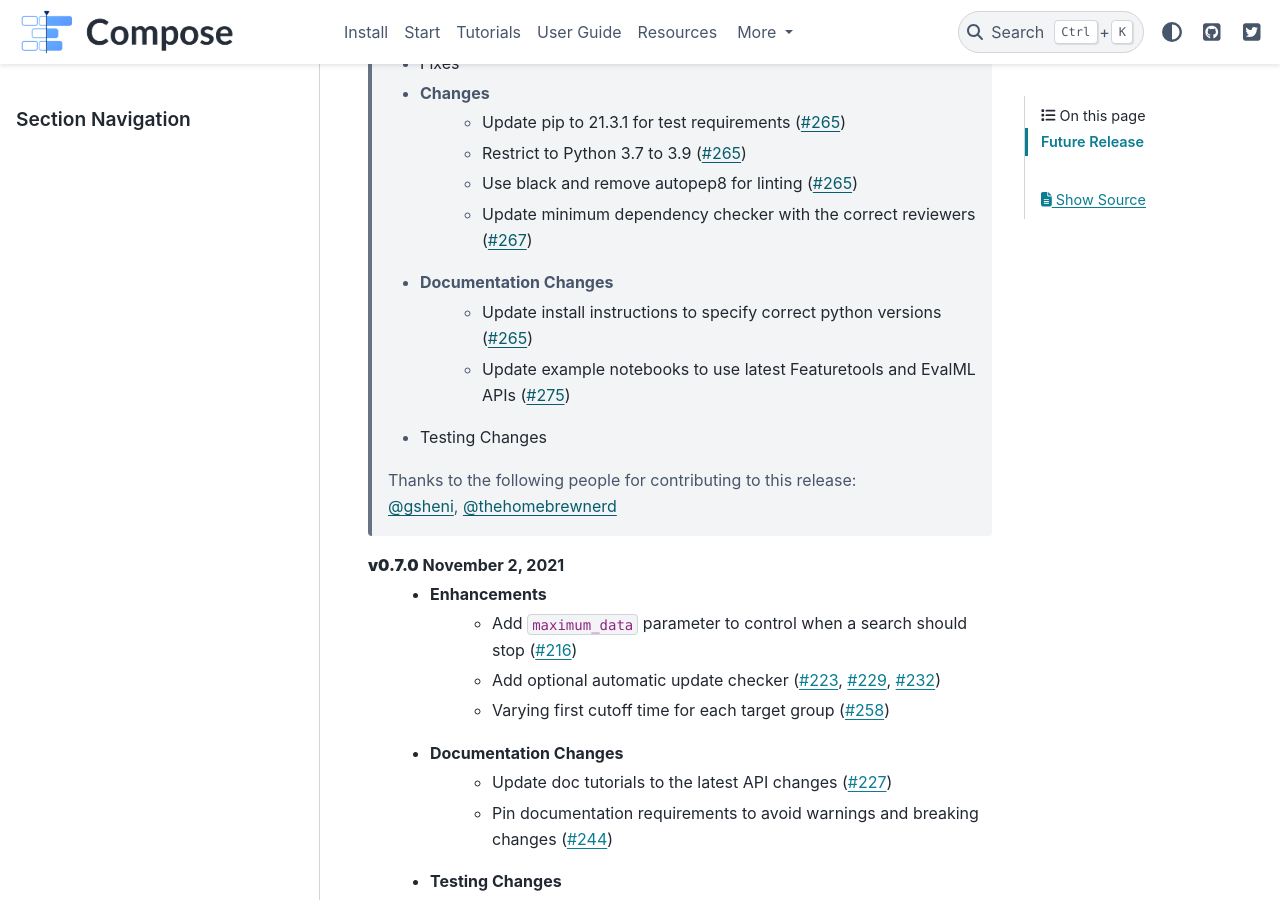
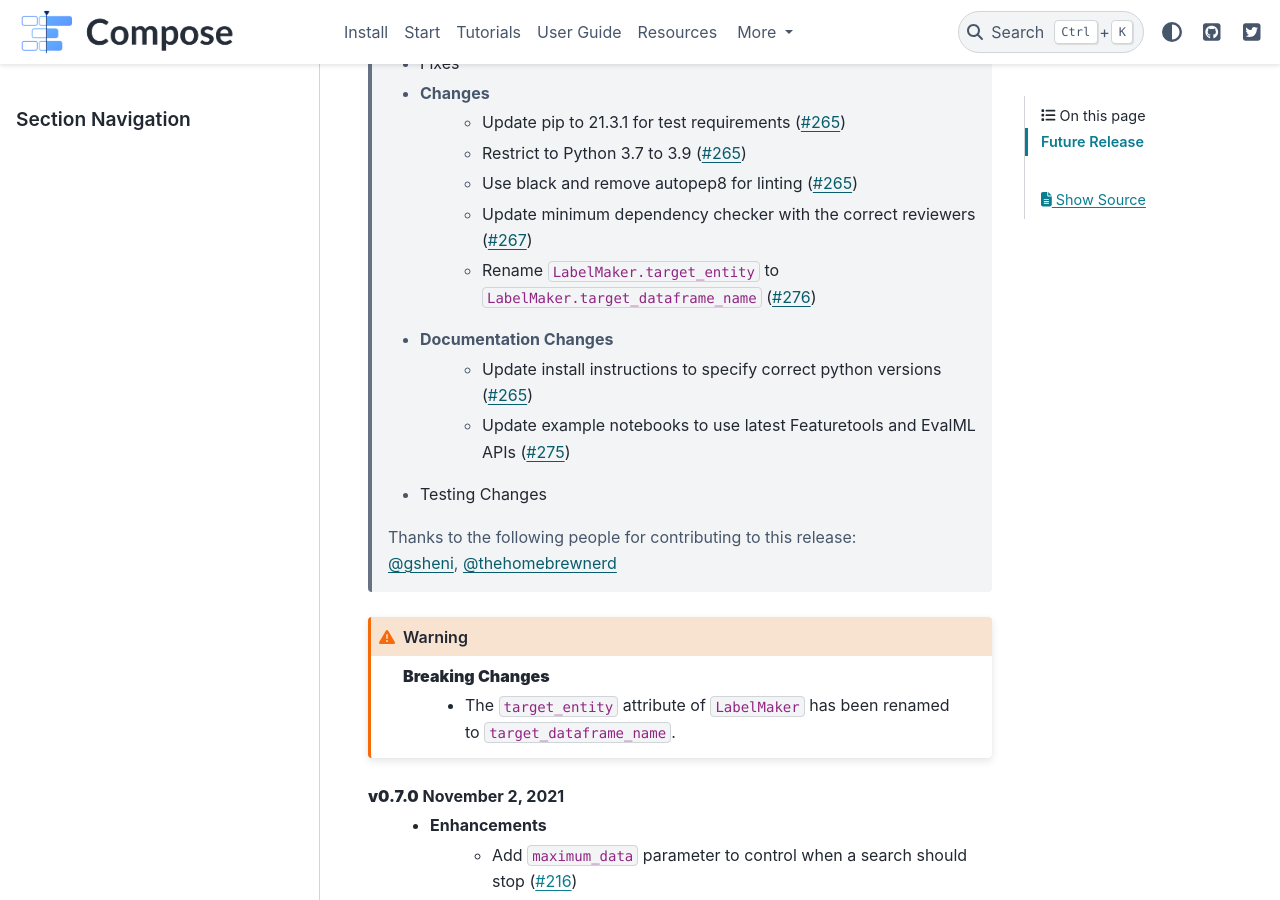
Before and after one commit to alteryx/compose, a Sphinx documentation site: the page built from docs/source/release_notes.rst, in a window 1280 px wide and 900 px high, scrolled down 287 px. Built offline with Sphinx 7.4.7 and the PyData theme 0.15.4, drawn with Linux system fonts in a browser that asks for light colours; comment, search, counter and statistics services are not loaded.

Commit message:
update release notes

```diff
--- a/docs/source/release_notes.rst
+++ b/docs/source/release_notes.rst
@@ -11,6 +11,7 @@ Future Release
         * Restrict to Python 3.7 to 3.9 (:pr:`265`)
         * Use black and remove autopep8 for linting (:pr:`265`)
         * Update minimum dependency checker with the correct reviewers (:pr:`267`)
+        * Rename ``LabelMaker.target_entity`` to ``LabelMaker.target_dataframe_name`` (:pr:`276`)
     * Documentation Changes
         * Update install instructions to specify correct python versions (:pr:`265`)
         * Update example notebooks to use latest Featuretools and EvalML APIs (:pr:`275`)
@@ -18,6 +19,11 @@ Future Release
 
     | Thanks to the following people for contributing to this release:
     | :user:`gsheni`, :user:`thehomebrewnerd`
+
+.. warning::
+
+    **Breaking Changes**
+        * The ``target_entity`` attribute of ``LabelMaker`` has been renamed to ``target_dataframe_name``.
 
 **v0.7.0** November 2, 2021
     * Enhancements
```
